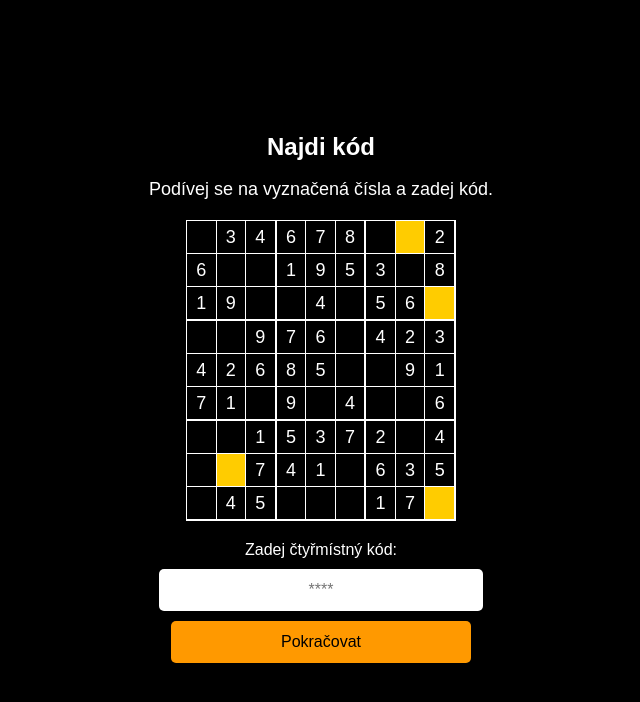
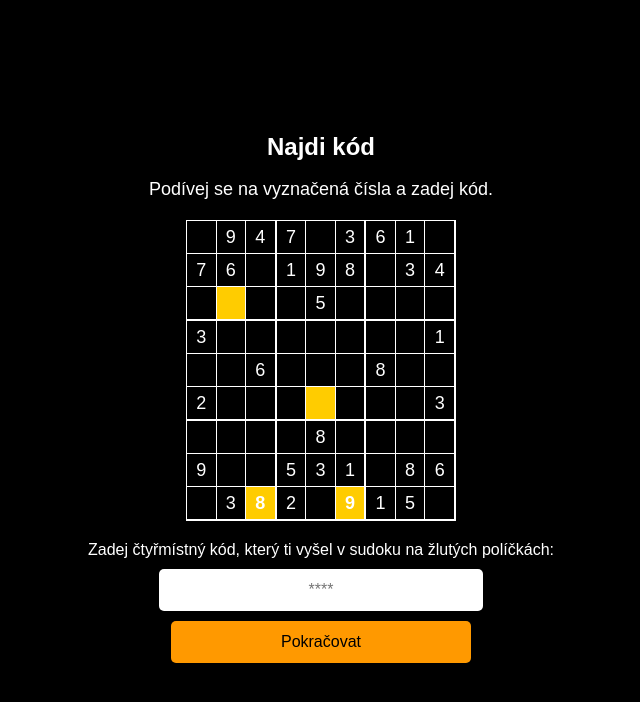
Before and after one commit to KarolinaChladikova/tajnyweb, a plain HTML site: page qrcode.html in a window 1280 px wide. Shown: the whole page, without its empty margins (319-959 px from the left). Drawn offline with Linux system fonts and the light colour scheme.

Commit message:
Update qrcode.html

```diff
--- a/qrcode.html
+++ b/qrcode.html
@@ -14,37 +14,37 @@
         <!-- Sudoku tabulka 9x9 -->
         <table class="sudoku">
             <tr>
-                <td></td> <td>3</td> <td>4</td> <td>6</td> <td>7</td> <td>8</td> <td></td> <td class="highlight"></td> <td>2</td>
+                <td></td> <td>9</td> <td>4</td> <td>7</td> <td></td> <td>3</td> <td>6</td> <td>1</td> <td></td>
             </tr>
             <tr>
-                <td>6</td> <td></td> <td></td> <td>1</td> <td>9</td> <td>5</td> <td>3</td> <td></td> <td>8</td>
+                <td>7</td> <td>6</td> <td></td> <td>1</td> <td>9</td> <td>8</td> <td></td> <td>3</td> <td>4</td>
             </tr>
             <tr>
-                <td>1</td> <td>9</td> <td></td> <td></td> <td>4</td> <td></td> <td>5</td> <td>6</td> <td class="highlight"></td>
+                <td></td> <td class="highlight"></td> <td></td> <td></td> <td>5</td> <td></td> <td></td> <td></td> <td></td>
             </tr>
             <tr>
-                <td></td> <td></td> <td>9</td> <td>7</td> <td>6</td> <td></td> <td>4</td> <td>2</td> <td>3</td>
+                <td>3</td> <td></td> <td></td> <td></td> <td></td> <td></td> <td></td> <td></td> <td>1</td>
             </tr>
             <tr>
-                <td>4</td> <td>2</td> <td>6</td> <td>8</td> <td>5</td> <td></td> <td></td> <td>9</td> <td>1</td>
+                <td></td> <td></td> <td>6</td> <td></td> <td></td> <td></td> <td>8</td> <td></td> <td></td>
             </tr>
             <tr>
-                <td>7</td> <td>1</td> <td></td> <td>9</td> <td></td> <td>4</td> <td></td> <td></td> <td>6</td>
+                <td>2</td> <td></td> <td></td> <td></td> <td class="highlight"></td> <td></td> <td></td> <td></td> <td>3</td>
             </tr>
             <tr>
-                <td></td> <td></td> <td>1</td> <td>5</td> <td>3</td> <td>7</td> <td>2</td> <td></td> <td>4</td>
+                <td></td> <td></td> <td></td> <td></td> <td>8</td> <td></td> <td></td> <td></td> <td></td>
             </tr>
             <tr>
-                <td></td> <td class="highlight"></td> <td>7</td> <td>4</td> <td>1</td> <td></td> <td>6</td> <td>3</td> <td>5</td>
+                <td>9</td> <td></td> <td></td> <td>5</td> <td>3</td> <td>1</td> <td></td> <td>8</td> <td>6</td>
             </tr>
             <tr>
-                <td></td> <td>4</td> <td>5</td> <td></td> <td></td> <td></td> <td>1</td> <td>7</td> <td class="highlight"></td>
+                <td></td> <td>3</td> <td class="highlight">8</td> <td>2</td> <td></td> <td class="highlight">9</td> <td>1</td> <td>5</td> <td></td>
             </tr>
         </table>
 
         <!-- Formulář pro zadání kódu -->
         <form id="codeForm">
-            <label for="code">Zadej čtyřmístný kód:</label>
+            <label for="code">Zadej čtyřmístný kód, který ti vyšel v sudoku na žlutých políčkách:</label>
             <input type="text" id="code" name="code" placeholder="****" maxlength="4" required>
             <button type="submit">Pokračovat</button>
         </form>
```
